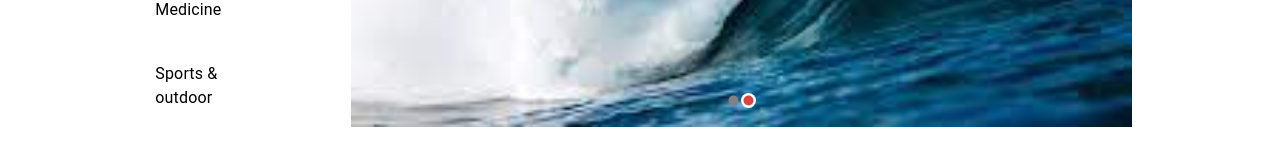
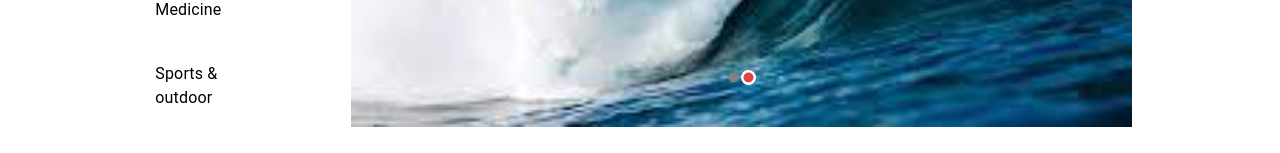
Before and after one commit to rezabhm/online_shop, a React (Create React App) app: page / in a window 1280 px wide. Shown: the part 576-729 px from the top of the page. Built offline with nearby package versions, Linux system fonts and the light colour scheme.

Commit message:
imageViewer compelet Carousel

```diff
--- a/src/Components/Home/ImageViewer/ImageViewer.js
+++ b/src/Components/Home/ImageViewer/ImageViewer.js
@@ -1,13 +1,10 @@
-import React, {useState} from "react";
+import React, { useState } from "react";
 import Carousel from "react-material-ui-carousel";
 import Item from "./Item";
-import {Box} from '@material-ui/core'
+import { Box } from "@material-ui/core";
 const ImageViewer = (props) => {
-
-
   return (
-   <Box sx={{width:'95%', height:'95%', border:'0px solid black'}}>
-
+    <Box sx={{ width: "95%", height: "95%" }}>
       <Carousel
         navButtonsProps={{
           // Change the colors and radius of the actual buttons. THIS STYLES BOTH BUTTONS
@@ -19,8 +16,11 @@ const ImageViewer = (props) => {
         indicatorIconButtonProps={{
           style: {
             zIndex: "3",
-                   bottom: "50px",
+            bottom: "150px",
             color: "gray",
+            " @media(max-width:1400px)": {
+              bottom: "100px",
+            },
           },
         }}
         activeIndicatorIconButtonProps={{
@@ -31,23 +31,22 @@ const ImageViewer = (props) => {
         }}
         sx={{
           width: "100%",
-               height:'100%',
+          height: "87%",
 
-               "MuiButtonBase-root": {
-                   color: "red",
+          // Change the display size of the dotted buttons
+          "& .MuiButtonBase-root": {
+            "@media (max-width:1402px)": {
+              marginTop: "80px",
+            },
+            "@media (max-width:400px)": {
+              display: "none",
+            },
           },
         }}
       >
         {props.images.map((item, i) => {
-
-               return(
-
-                   <Item key={i} item={item}  />
-
-               )
-           })
-
-           }
+          return <Item key={i} item={item} />;
+        })}
       </Carousel>
     </Box>
   );
```
Lines whose indentation alone changed are shown as unchanged.
